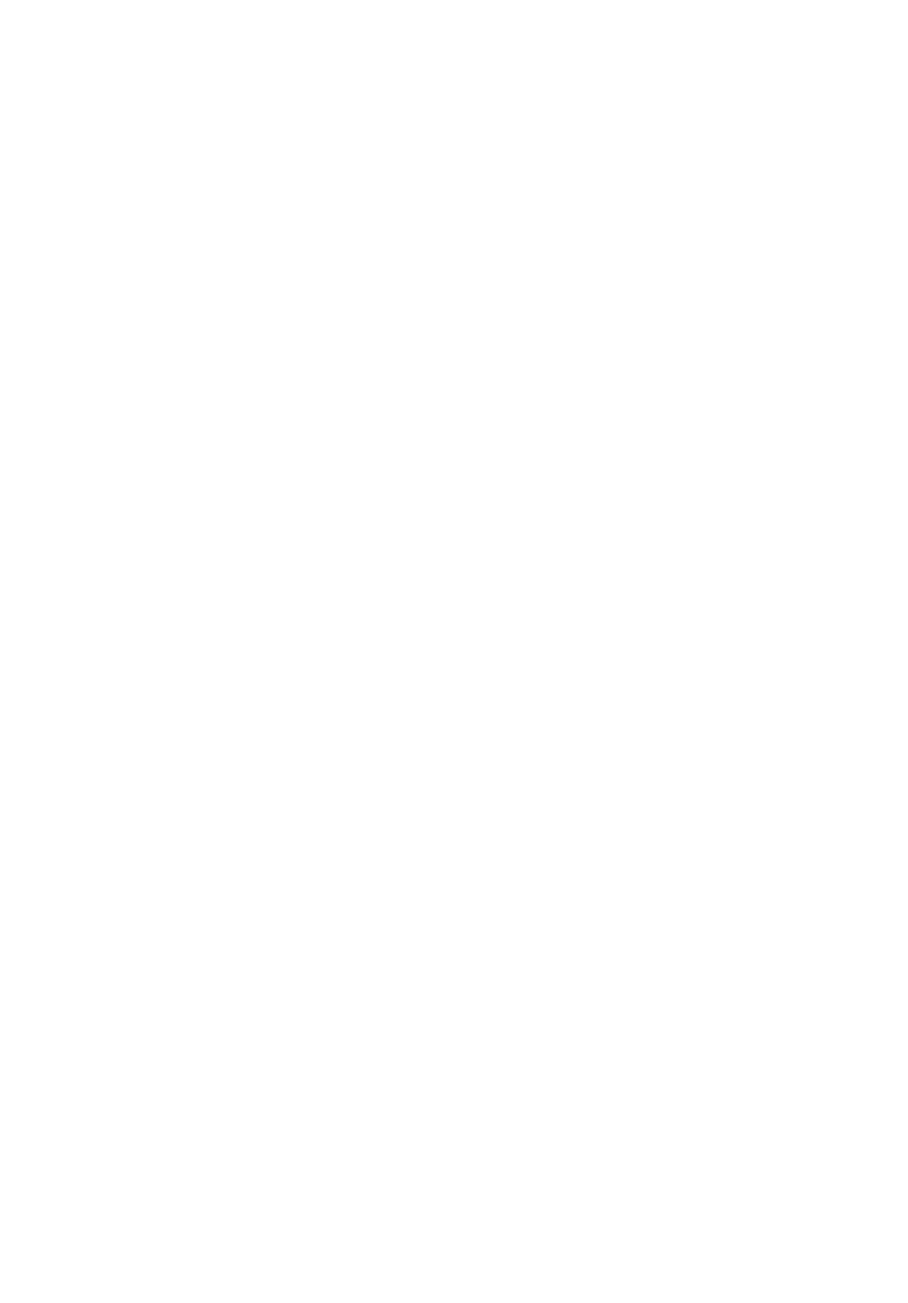
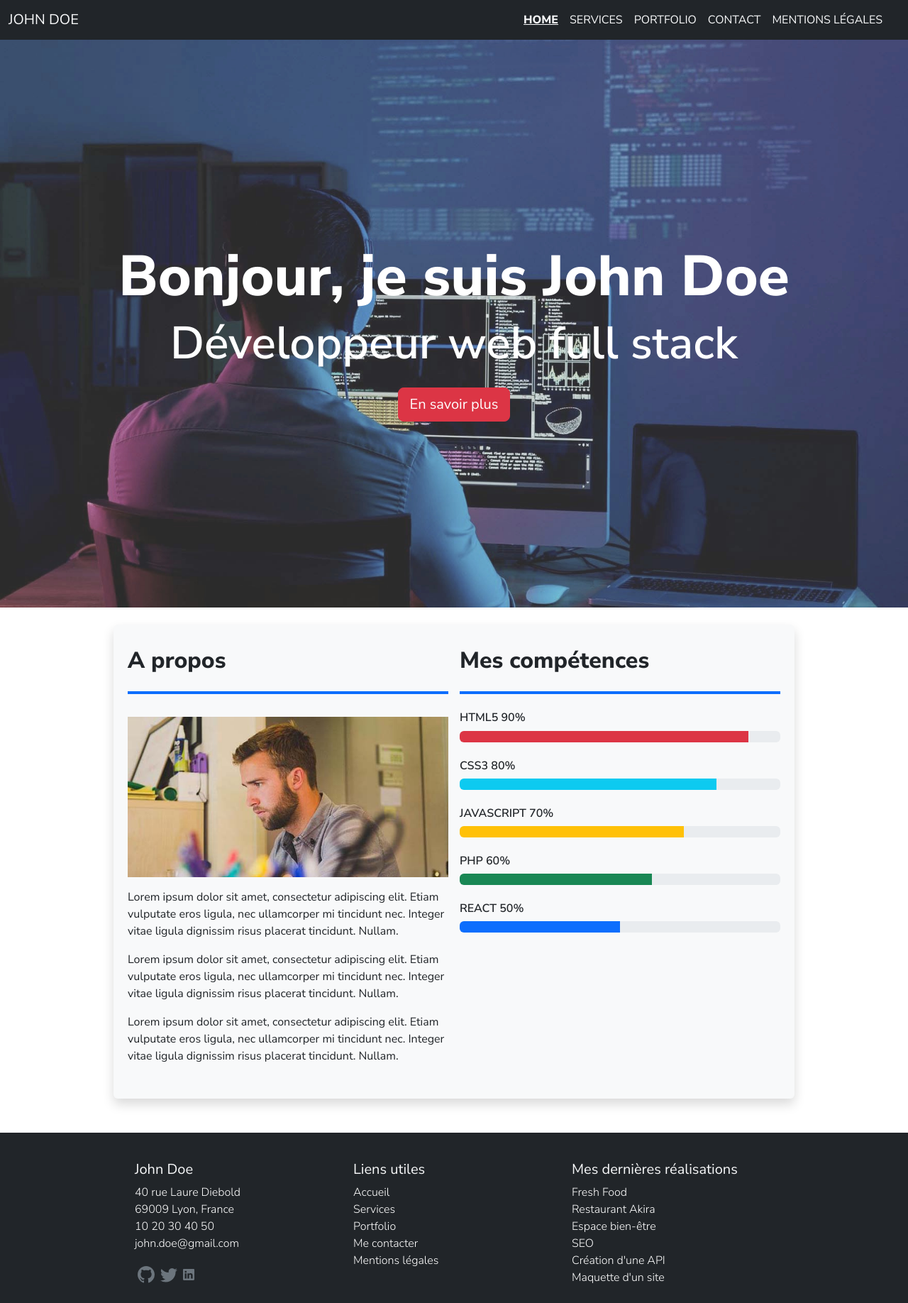
Before and after one commit to Manoon89/portfolio-react-john-doe, a React (Vite) app: page / in a window 1280 px wide. Shown: the whole page at 71% size. Before the commit the page ends 800 px from the top, so only its background shows below. Built offline with nearby package versions, Linux system fonts and the light colour scheme.

Commit message:
Work on modal, change background opacity, import icons for modal

```diff
--- a/index.html
+++ b/index.html
@@ -13,8 +13,8 @@
 
   <body>
     <div id="root"></div>
+    <script src="https://cdn.jsdelivr.net/npm/bootstrap@5.3.3/dist/js/bootstrap.bundle.min.js" integrity="sha384-YvpcrYf0tY3lHB60NNkmXc5s9fDVZLESaAA55NDzOxhy9GkcIdslK1eN7N6jIeHz" crossorigin="anonymous"></script>
     <script type="module" src="/src/main.jsx"></script>
-    <script src="https://cdn.jsdelivr.net/npm/bootstrap@5.3.3/dist/js/bootstrap.bundle.min.js" integrity="sha384-YvpcrYf0tY3lHB60NNkmXc5s9fDVZLESaAA55NDzOxhy9GkcIdslK1eN7N6jIeHz" crossorigin="anonymous"></script>
   </body>
 
 </html>
--- a/src/assets/css/home.css
+++ b/src/assets/css/home.css
@@ -1,11 +1,16 @@
+/*J'ai triché pour l'opacité du background-image, noter une opacité dans .index-header-titles me changeait l'opacité de la modale
+et plus possible ni de modifier l'opacité de la modale, et encore pire les boutons Close ne réagissaient plus.
+Du coup ... j'ai modifié l'opacité de la photo et l'ai ré-importée dans le dossier ^^").*/
+
 .index-header-titles {
     height: 100vh;
-    color: white;
+    color: #ffffff;
     background-image: url('../images/hero-bg.jpg');
     background-repeat : no-repeat;
     background-size: cover;
-    background-position:center ;
-    display: flexbox;
-    align-content:center;
-    opacity:0.8;
+    background-position:center;
+    display: flex;
+    flex-direction: column;
+    justify-content: center;
+    align-items:center;
 }
--- a/src/components/footer/footer.jsx
+++ b/src/components/footer/footer.jsx
@@ -12,7 +12,7 @@ export default function Footer (props) {
                     <a href="https://github.com/johndoe" target="_blank">
                         <svg
                         xmlns="http://www.w3.org/2000/svg" width="24" height="24" fill="currentColor"
-                        class="bi bi-github text-secondary m-1" viewBox="0 0 16 16">
+                        className="bi bi-github text-secondary m-1" viewBox="0 0 16 16">
                         <path d="M8 0C3.58 0 0 3.58 0 8c0 3.54 2.29 6.53 5.47 7.59.4.07.55-.17.55-.38 0-.19-.01-.82-.01-1.49-2.01.37-2.53-.49-2.69-.94-.09-.23-.48-.94-.82-1.13-.28-.15-.68-.52-.01-.53.63-.01 1.08.58 1.23.82.72 1.21 1.87.87 2.33.66.07-.52.28-.87.51-1.07-1.78-.2-3.64-.89-3.64-3.95 0-.87.31-1.59.82-2.15-.08-.2-.36-1.02.08-2.12 0 0 .67-.21 2.2.82.64-.18 1.32-.27 2-.27s1.36.09 2 .27c1.53-1.04 2.2-.82 2.2-.82.44 1.1.16 1.92.08 2.12.51.56.82 1.27.82 2.15 0 3.07-1.87 3.75-3.65 3.95.29.25.54.73.54 1.48 0 1.07-.01 1.93-.01 2.2 0 .21.15.46.55.38A8.01 8.01 0 0 0 16 8c0-4.42-3.58-8-8-8"/>
                         </svg>
                     </a>
@@ -26,7 +26,7 @@ export default function Footer (props) {
                     <a href="https://fr.linkedin.com/in/john-doe-725642253" target="_blank">
                         <svg
                         xmlns="http://www.w3.org/2000/svg" width="16" height="16" fill="currentColor"
-                        class="bi bi-linkedin text-secondary m-1" viewBox="0 0 16 16">
+                        className="bi bi-linkedin text-secondary m-1" viewBox="0 0 16 16">
                         <path d="M0 1.146C0 .513.526 0 1.175 0h13.65C15.474 0 16 .513 16 1.146v13.708c0 .633-.526 1.146-1.175 1.146H1.175C.526 16 0 15.487 0 14.854zm4.943 12.248V6.169H2.542v7.225zm-1.2-8.212c.837 0 1.358-.554 1.358-1.248-.015-.709-.52-1.248-1.342-1.248S2.4 3.226 2.4 3.934c0 .694.521 1.248 1.327 1.248zm4.908 8.212V9.359c0-.216.016-.432.08-.586.173-.431.568-.878 1.232-.878.869 0 1.216.662 1.216 1.634v3.865h2.401V9.25c0-2.22-1.184-3.252-2.764-3.252-1.274 0-1.845.7-2.165 1.193v.025h-.016l.016-.025V6.169h-2.4c.03.678 0 7.225 0 7.225z"/>
                         </svg>
                     </a>
--- a/src/components/header/header-details/modale.jsx
+++ b/src/components/header/header-details/modale.jsx
@@ -1,7 +1,61 @@
 export default function Modale () {
     return (
-        <div>
+        <div className="text-center modal-box">
+            <button type="button" className="btn btn-danger btn-lg" data-bs-toggle="modal" data-bs-target="#staticBackdrop">
+            En savoir plus
+            </button>
 
+            <div className="modal" id="staticBackdrop" data-bs-backdrop="static" data-bs-keyboard="false" tabIndex="-1"
+            aria-labelledby="staticBackdropLabel" aria-hidden="true">
+                <div className="modal-dialog">
+                    <div className="modal-content bg-dark border border-secondary">
+                        <div className="modal-header">
+                            <h1 className="modal-title fs-5 fw-medium" id="staticBackdropLabel">Mon profil GitHub</h1>
+                            <button type="button" className="btn-close" data-bs-dismiss="modal" aria-label="Close"></button>
+                        </div>
+                        <div className="modal-body">
+                            <img src="" alt="" />
+                            <div>
+                                <div>
+                                    <svg xmlns="http://www.w3.org/2000/svg" width="16" height="16" fill="currentColor" class="bi bi-person" viewBox="0 0 16 16">
+                                        <path d="M8 8a3 3 0 1 0 0-6 3 3 0 0 0 0 6m2-3a2 2 0 1 1-4 0 2 2 0 0 1 4 0m4 8c0 1-1 1-1 1H3s-1 0-1-1 1-4 6-4 6 3 6 4m-1-.004c-.001-.246-.154-.986-.832-1.664C11.516 10.68 10.289 10 8 10s-3.516.68-4.168 1.332c-.678.678-.83 1.418-.832 1.664z"/>
+                                    </svg>
+                                </div>
+                                <div>
+                                    <svg xmlns="http://www.w3.org/2000/svg" width="16" height="16" fill="currentColor" class="bi bi-geo-alt" viewBox="0 0 16 16">
+                                        <path d="M12.166 8.94c-.524 1.062-1.234 2.12-1.96 3.07A32 32 0 0 1 8 14.58a32 32 0 0 1-2.206-2.57c-.726-.95-1.436-2.008-1.96-3.07C3.304 7.867 3 6.862 3 6a5 5 0 0 1 10 0c0 .862-.305 1.867-.834 2.94M8 16s6-5.686 6-10A6 6 0 0 0 2 6c0 4.314 6 10 6 10"/>
+                                        <path d="M8 8a2 2 0 1 1 0-4 2 2 0 0 1 0 4m0 1a3 3 0 1 0 0-6 3 3 0 0 0 0 6"/>
+                                    </svg>
+                                </div>
+                                <div>
+                                    <svg xmlns="http://www.w3.org/2000/svg" width="16" height="16" fill="currentColor" class="bi bi-card-text" viewBox="0 0 16 16">
+                                        <path d="M14.5 3a.5.5 0 0 1 .5.5v9a.5.5 0 0 1-.5.5h-13a.5.5 0 0 1-.5-.5v-9a.5.5 0 0 1 .5-.5zm-13-1A1.5 1.5 0 0 0 0 3.5v9A1.5 1.5 0 0 0 1.5 14h13a1.5 1.5 0 0 0 1.5-1.5v-9A1.5 1.5 0 0 0 14.5 2z"/>
+                                        <path d="M3 5.5a.5.5 0 0 1 .5-.5h9a.5.5 0 0 1 0 1h-9a.5.5 0 0 1-.5-.5M3 8a.5.5 0 0 1 .5-.5h9a.5.5 0 0 1 0 1h-9A.5.5 0 0 1 3 8m0 2.5a.5.5 0 0 1 .5-.5h6a.5.5 0 0 1 0 1h-6a.5.5 0 0 1-.5-.5"/>
+                                    </svg>
+                                </div>
+                                <div>
+                                    <svg xmlns="http://www.w3.org/2000/svg" width="16" height="16" fill="currentColor" class="bi bi-box" viewBox="0 0 16 16">
+                                        <path d="M8.186 1.113a.5.5 0 0 0-.372 0L1.846 3.5 8 5.961 14.154 3.5zM15 4.239l-6.5 2.6v7.922l6.5-2.6V4.24zM7.5 14.762V6.838L1 4.239v7.923zM7.443.184a1.5 1.5 0 0 1 1.114 0l7.129 2.852A.5.5 0 0 1 16 3.5v8.662a1 1 0 0 1-.629.928l-7.185 2.874a.5.5 0 0 1-.372 0L.63 13.09a1 1 0 0 1-.63-.928V3.5a.5.5 0 0 1 .314-.464z"/>
+                                    </svg>
+                                </div>
+                                <div>
+                                    <svg xmlns="http://www.w3.org/2000/svg" width="16" height="16" fill="currentColor" class="bi bi-people" viewBox="0 0 16 16">
+                                        <path d="M15 14s1 0 1-1-1-4-5-4-5 3-5 4 1 1 1 1zm-7.978-1L7 12.996c.001-.264.167-1.03.76-1.72C8.312 10.629 9.282 10 11 10c1.717 0 2.687.63 3.24 1.276.593.69.758 1.457.76 1.72l-.008.002-.014.002zM11 7a2 2 0 1 0 0-4 2 2 0 0 0 0 4m3-2a3 3 0 1 1-6 0 3 3 0 0 1 6 0M6.936 9.28a6 6 0 0 0-1.23-.247A7 7 0 0 0 5 9c-4 0-5 3-5 4q0 1 1 1h4.216A2.24 2.24 0 0 1 5 13c0-1.01.377-2.042 1.09-2.904.243-.294.526-.569.846-.816M4.92 10A5.5 5.5 0 0 0 4 13H1c0-.26.164-1.03.76-1.724.545-.636 1.492-1.256 3.16-1.275ZM1.5 5.5a3 3 0 1 1 6 0 3 3 0 0 1-6 0m3-2a2 2 0 1 0 0 4 2 2 0 0 0 0-4"/>
+                                    </svg>
+                                </div>
+                                <div>
+                                    <svg xmlns="http://www.w3.org/2000/svg" width="16" height="16" fill="currentColor" class="bi bi-people" viewBox="0 0 16 16">
+                                        <path d="M15 14s1 0 1-1-1-4-5-4-5 3-5 4 1 1 1 1zm-7.978-1L7 12.996c.001-.264.167-1.03.76-1.72C8.312 10.629 9.282 10 11 10c1.717 0 2.687.63 3.24 1.276.593.69.758 1.457.76 1.72l-.008.002-.014.002zM11 7a2 2 0 1 0 0-4 2 2 0 0 0 0 4m3-2a3 3 0 1 1-6 0 3 3 0 0 1 6 0M6.936 9.28a6 6 0 0 0-1.23-.247A7 7 0 0 0 5 9c-4 0-5 3-5 4q0 1 1 1h4.216A2.24 2.24 0 0 1 5 13c0-1.01.377-2.042 1.09-2.904.243-.294.526-.569.846-.816M4.92 10A5.5 5.5 0 0 0 4 13H1c0-.26.164-1.03.76-1.724.545-.636 1.492-1.256 3.16-1.275ZM1.5 5.5a3 3 0 1 1 6 0 3 3 0 0 1-6 0m3-2a2 2 0 1 0 0 4 2 2 0 0 0 0-4"/>
+                                    </svg>
+                                </div>
+                            </div>
+                        </div>
+                        <div className="modal-footer">
+                            <button type="button" className="btn btn-secondary" data-bs-dismiss="modal">Close</button>
+                        </div>
+                    </div>
+                </div>
+            </div>
         </div>
     );
 }
--- a/src/components/header/header.jsx
+++ b/src/components/header/header.jsx
@@ -1,5 +1,4 @@
 import Nav from './header-details/nav' ;
-import Modale from './header-details/modale' ;
 
 export default function Header (props) {
 
@@ -12,6 +11,7 @@ export default function Header (props) {
                 <h2 className="text-center">{props.subtitle}</h2>
                 <p className="text-center title-description">{props.description}</p>
                 {props.line}
+                {props.modal}
             </div>
         </header>
     );
--- a/src/pages/index.jsx
+++ b/src/pages/index.jsx
@@ -2,12 +2,13 @@ import Header from "../components/header/header" ;
 import "../assets/css/home.css" ;
 import Footer from "../components/footer/footer" ;
 import imgJohn from "../assets/images/john-doe-about.jpg" ;
+import Modale from "../components/header/header-details/modale";
 
 export default function Home () {
     return (
-        <body>
+        <div>
             <Header title="Bonjour, je suis John Doe" subtitle="Développeur web full stack"
-            description="Modale" bg="index-header-titles" classH1="title-home text-center pt-4" />
+             modal={<Modale />} bg="index-header-titles" classH1="title-home text-center pt-4"/>
             <main className="w-md-75 shadow p-4 mt-4 mb-5 me-2 me-md-auto ms-2 ms-md-auto bg-body-tertiary rounded container-fluid">
                 <div className="row">
                     <section className="col-md-6 m-0 p-2">
@@ -54,6 +55,6 @@ export default function Home () {
                 </div>
             </main>
             <Footer />
-        </body>
+        </div>
     );
 }
```
Also changed, not shown: src/assets/images/hero-bg.jpg.
